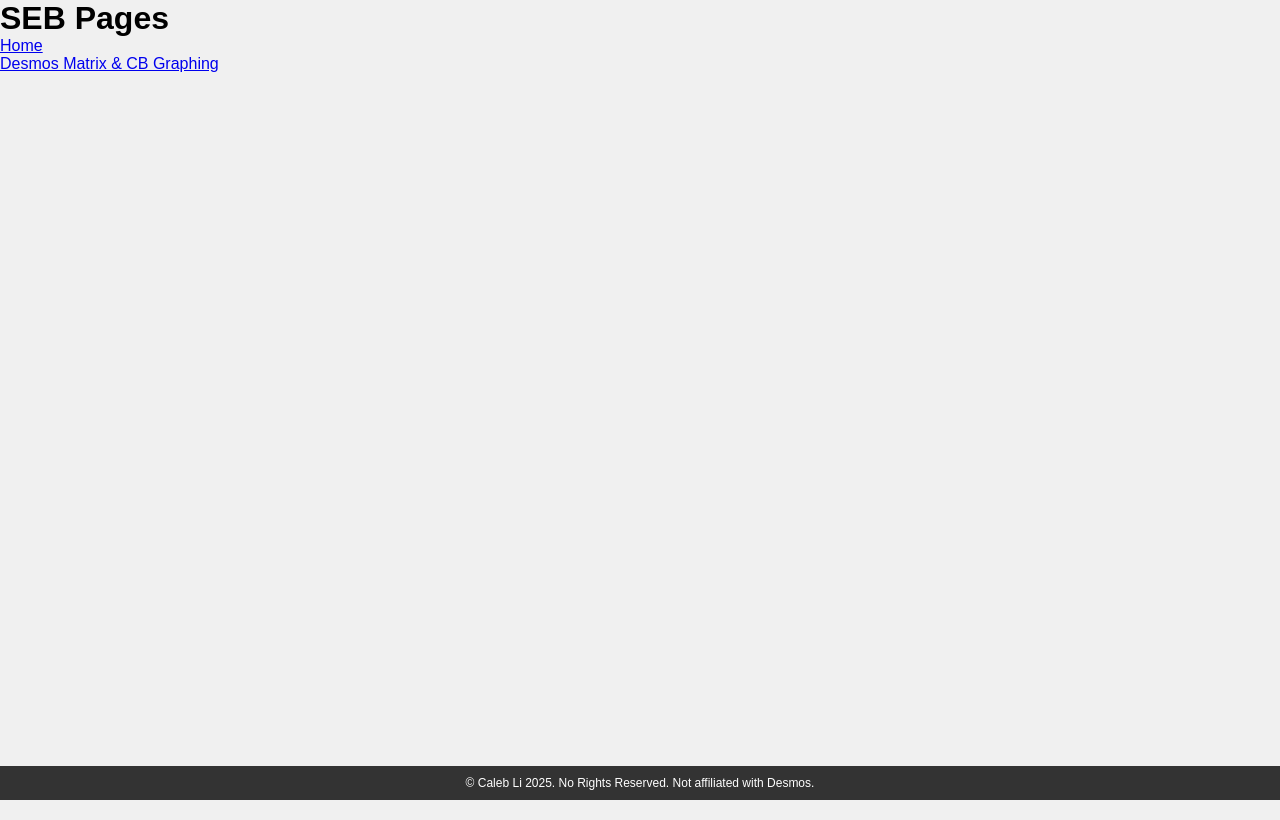
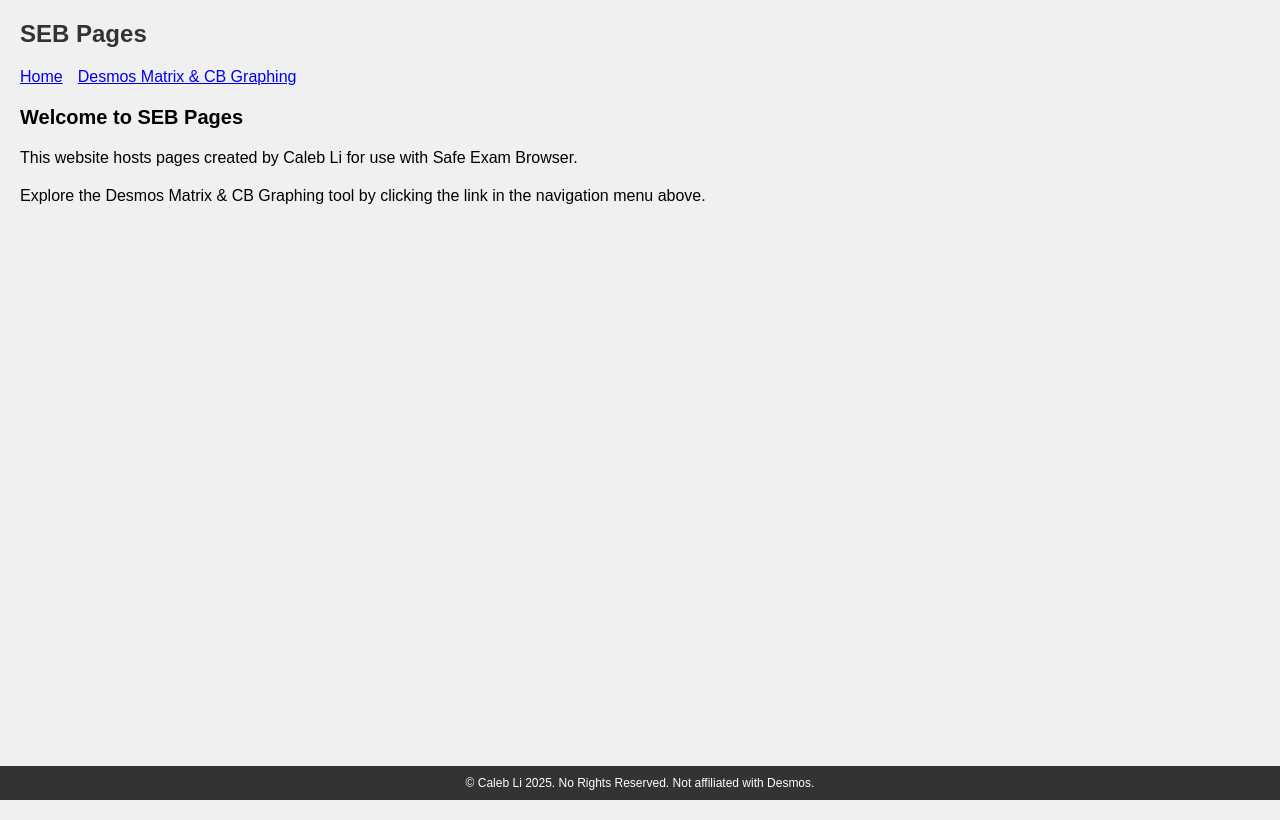
Before and after one commit to ToothbrushB/seb-pages, a plain HTML site: page index.html in a window 1280 px wide. Drawn offline with Linux system fonts and the light colour scheme.

Commit message:
Fix links

```diff
--- a/index.html
+++ b/index.html
@@ -4,21 +4,26 @@
     <meta charset="UTF-8">
     <meta name="viewport" content="width=device-width, initial-scale=1.0">
     <title>SEB Pages</title>
-    <link rel="stylesheet" href="/static/styles.css">
+    <link rel="stylesheet" href="static/styles.css">
 </head>
 <body>
     <header>
         <h1>SEB Pages</h1>
         <nav>
             <ul>
-                <li><a href="/index.html">Home</a></li>
-                <li><a href="/DesmosMatrixGraphing.html">Desmos Matrix & CB Graphing</a></li>
+                <li><a href="index.html">Home</a></li>
+                <li><a href="DesmosMatrixGraphing.html">Desmos Matrix & CB Graphing</a></li>
             </ul>
         </nav>
     </header>
+    <main>
+        <h2>Welcome to SEB Pages</h2>
+        <p>This website hosts pages created by Caleb Li for use with Safe Exam Browser.</p>
+        <p>Explore the Desmos Matrix & CB Graphing tool by clicking the link in the navigation menu above.</p>
+    </main>
     <footer>
         <div class="footer-content">
-            <p>© Caleb Li 2025. No Rights Reserved. Not affiliated with Desmos.</p>
+            © Caleb Li 2025. No Rights Reserved. Not affiliated with Desmos.
         </div>
     </footer>
 </body>
--- a/static/styles.css
+++ b/static/styles.css
@@ -260,3 +260,27 @@ footer {
     padding: 10px 0;
     font-size: 12px;
 }
+
+h1 {
+    margin: 20px;
+    font-size: 24px;
+    font-weight: bold;
+    color: #333;
+}
+
+h2 {
+    margin: 20px;
+    font-size: 20px;
+}
+
+p {
+    margin: 20px;
+    font-size: 16px;
+}
+
+nav ul {
+    list-style: none;
+    display: flex;
+    gap: 15px;
+    margin: 20px;
+}
```
Also changed, not shown: DesmosMatrixGraphing.html (+2 -2 lines).
